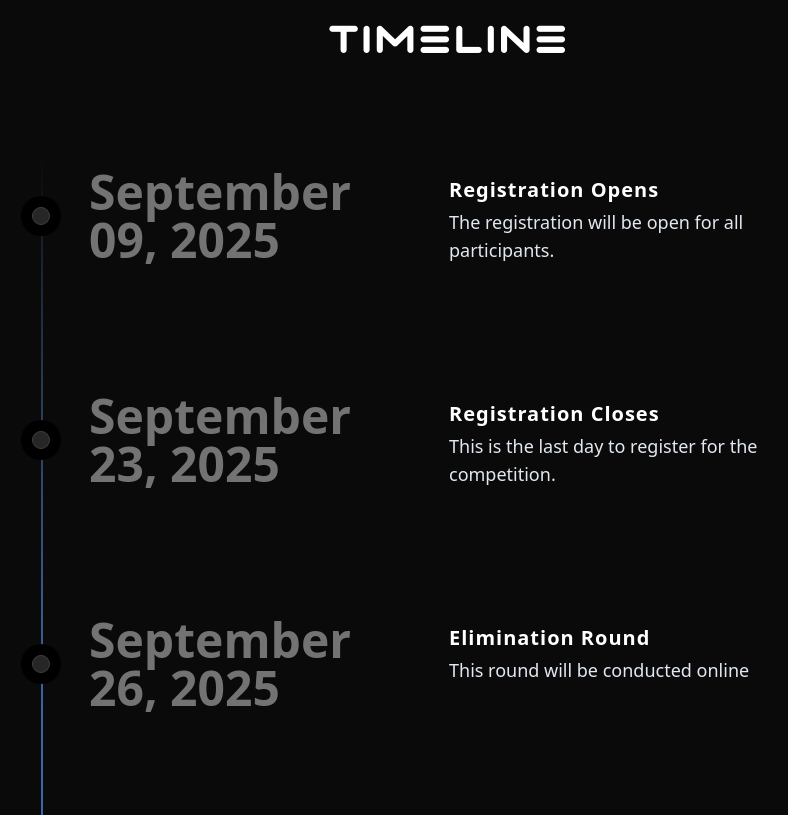
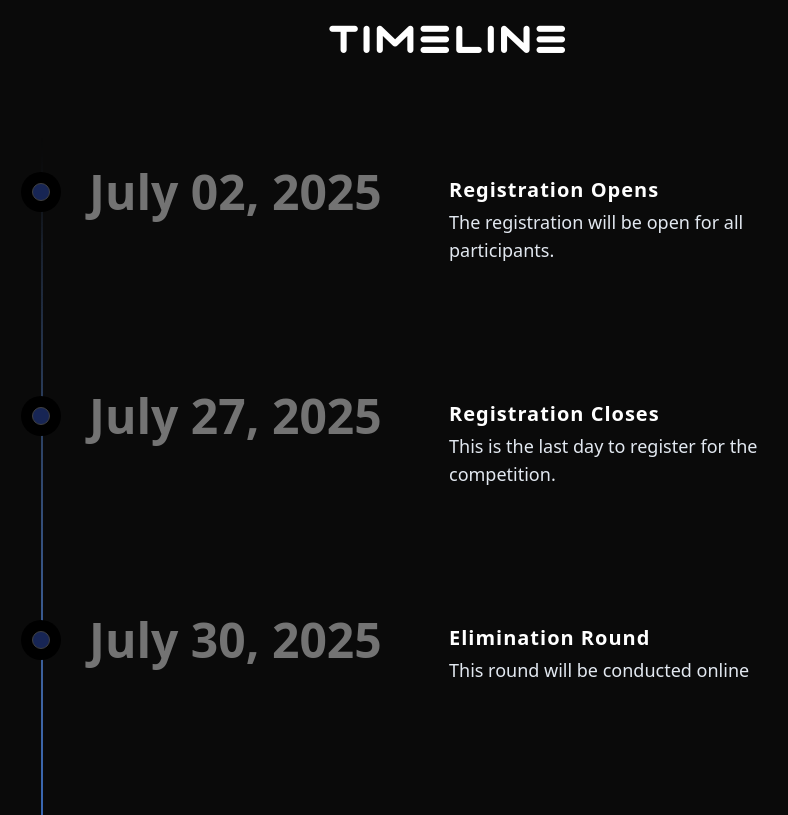
Before and after one commit to sanjaykirupaharan/uoj-coders-v4, a Next.js app: page / in a window 1280 px wide. Shown: the part 1920-2735 px from the top of the page, without its empty margins (191-979 px from the left). Built offline with nearby package versions, Linux system fonts and the light colour scheme.

Commit message:
fix: refactor code

```diff
--- a/components/event-date-time-section.tsx
+++ b/components/event-date-time-section.tsx
@@ -21,7 +21,7 @@ export const EventDateTimeSection = ({ }: Props) => {
         <div className="flex items-center gap-x-7 flex-col lg:flex-row text-center lg:text-left gap-y-3 lg:gap-y-0 ">
           <CalendarFold size={40} className="text-sm" />
           <span className="font-normal text-sm lg:text-lg 2xl:text-xl lg:font-normal tracking-wider">
-            October 12th, 2025.
+            August 23rd, 2025.
           </span>
         </div>
         <div className="flex items-center gap-x-7 flex-col lg:flex-row text-center lg:text-left gap-y-3 lg:gap-y-0 ">
--- a/components/rules-section.tsx
+++ b/components/rules-section.tsx
@@ -14,7 +14,7 @@ const RulesSection = () => {
         <li>A team can have up to 3 members.</li>
         <Separator className="bg-zinc-600" />
         <li>
-          The elimination round will be held online on September 26th, 2025,
+          The elimination round will be held online on August 23rd, 2025,
           with an introduction from 6:30 PM to 7:00 PM and the competition from
           7:00 PM to 8:00 PM.
         </li>
--- a/components/timeline-section.tsx
+++ b/components/timeline-section.tsx
@@ -12,7 +12,7 @@ import { Timeline } from "./ui/timeline";
 
 export function TimelineSection() {
   return (
-    <div className="bg-neutral-950 w-full py-10" id="timeline">
+    <div className="bg-neutral-950 w-full py-10 content-center" id="timeline">
       <h1 className="font-varino text-xl lg:text-4xl text-center font-bold text-white mb-16 uppercase tracking-widest">
         Timeline
       </h1>
@@ -25,7 +25,7 @@ export function TimelineSection() {
 
 const timelineSteps = [
   {
-    title: "September 09, 2025",
+    title: "July 02, 2025",
     content: (
       <div className="w-64 lg:w-96 my-2 flex flex-col gap-y-1 items-start justify-start pb-20">
         <h2 className="text-white text-lg lg:text-xl font-semibold w-fit tracking-wider">
@@ -38,7 +38,7 @@ const timelineSteps = [
     ),
   },
   {
-    title: "September 23, 2025",
+    title: "July 27, 2025",
     content: (
       <div className="w-64 lg:w-96 my-2 flex flex-col gap-y-1 items-start justify-start pb-20">
         <h2 className="text-white text-lg lg:text-xl font-semibold w-fit tracking-wider">
@@ -51,7 +51,7 @@ const timelineSteps = [
     ),
   },
   {
-    title: "September 26, 2025",
+    title: "July 30, 2025",
     content: (
       <div className="w-64 lg:w-96 my-2 flex flex-col gap-y-1 items-start justify-start pb-20">
         <h2 className="text-white text-lg lg:text-xl font-semibold w-fit tracking-wider">
@@ -64,7 +64,7 @@ const timelineSteps = [
     ),
   },
   {
-    title: "October 12, 2025",
+    title: "August 23, 2025",
     content: (
       <div className="w-64 lg:w-96 my-2 flex flex-col gap-y-1 items-start justify-start pb-20">
         <h2 className="text-white text-lg lg:text-xl font-semibold w-fit tracking-wider">
@@ -77,7 +77,7 @@ const timelineSteps = [
     ),
   },
   {
-    title: "October 13, 2025",
+    title: "August 24, 2025",
     content: (
       <div className="w-64 lg:w-96 my-2 flex flex-col gap-y-1 items-start justify-start pb-20">
         <h2 className="text-white text-lg lg:text-xl font-semibold w-fit tracking-wider">
--- a/components/ui/timeline.tsx
+++ b/components/ui/timeline.tsx
@@ -34,7 +34,7 @@ export const Timeline = ({ data }: { data: TimelineEntry[] }) => {
 
   return (
     <div
-      className="w-full bg-neutral-950 font-sans md:px-10"
+      className="w-full bg-neutral-950 font-sans md:px-10 content-center"
       ref={containerRef}>
       {/* <div className="max-w-7xl mx-auto py-20 px-4 md:px-8 lg:px-10">
         <h2 className="text-lg md:text-4xl mb-4 text-white max-w-4xl">
@@ -46,13 +46,13 @@ export const Timeline = ({ data }: { data: TimelineEntry[] }) => {
         </p>
       </div> */}
 
-      <div ref={ref} className="relative max-w-7xl mx-auto pb-20">
+      <div ref={ref} className="relative max-w-7xl mx-auto pb-20 items-center">
         {data &&
           data.map((item, index) => (
             <div key={index} className="flex justify-start pt-10 md:gap-10">
               <div className="sticky flex flex-col md:flex-row z-40 items-center top-40 self-start max-w-xs lg:max-w-sm md:w-full">
                 <div className="h-10 absolute left-3 md:left-3 w-10 rounded-full bg-black flex items-center justify-center">
-                  <div className="h-4 w-4 rounded-full bg-neutral-800 border border-neutral-700 p-2" />
+                  <div className="h-4 w-4 rounded-full bg-blue-950 border border-neutral-700 p-2" />
                 </div>
                 <h3 className="hidden md:block text-xl md:pl-20 md:text-5xl font-bold text-neutral-500 ">
                   {item.title}
```
